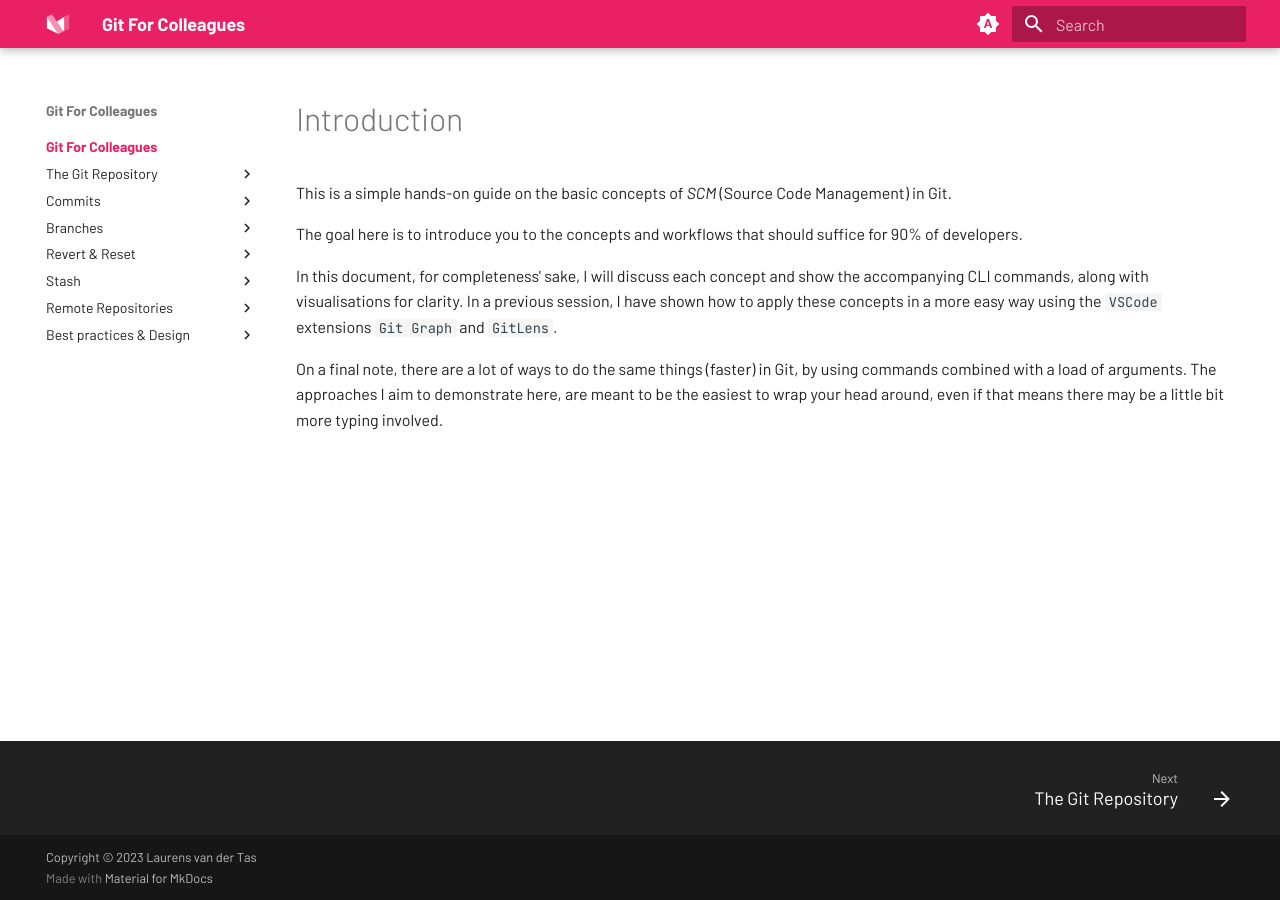
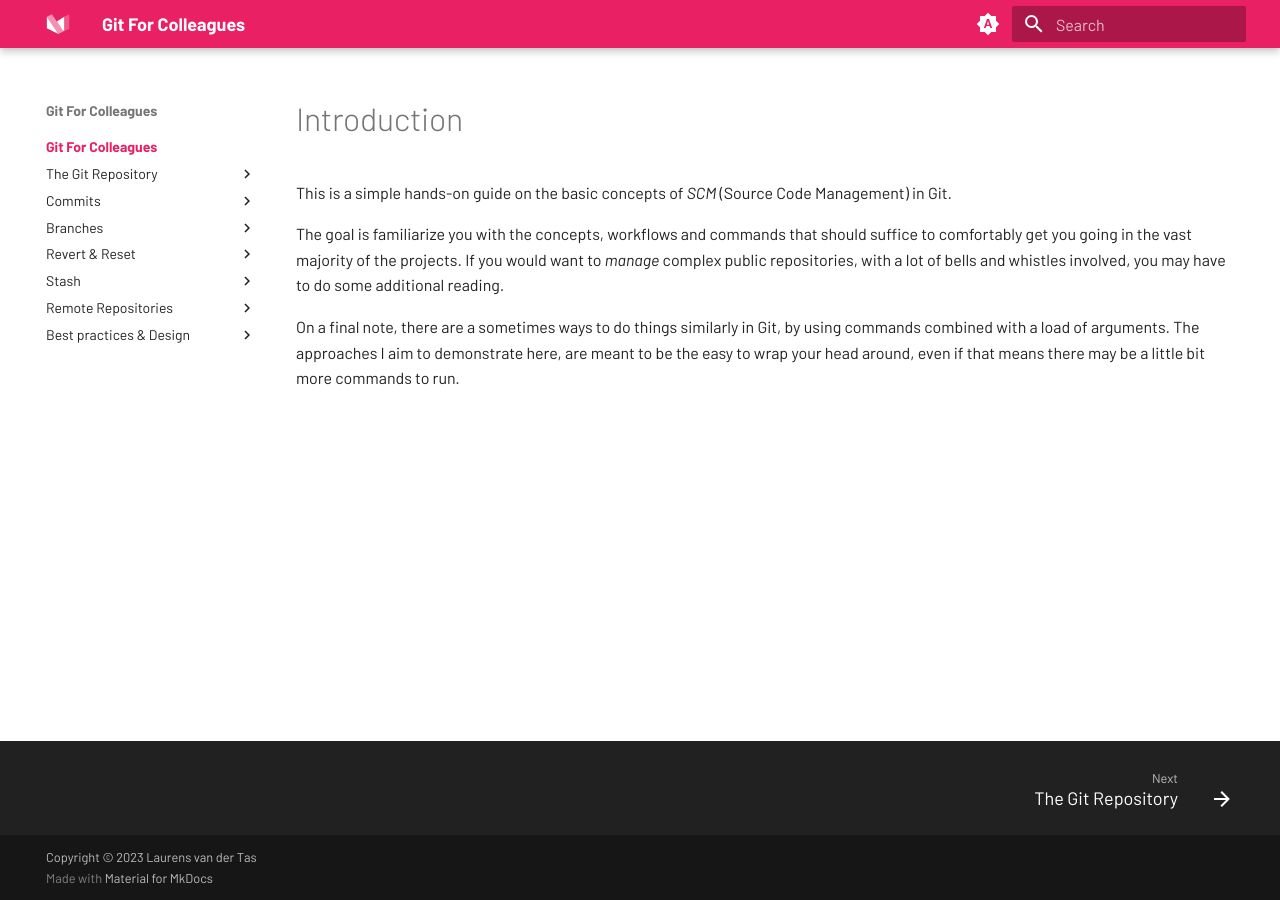
Before and after one commit to LPvdT/git-for-colleagues, an MkDocs documentation site: the page built from docs/index.md, in a window 1280 px wide. Built offline with MkDocs 1.6.1 and Material for MkDocs 9.7.7, drawn with Linux system fonts in a browser that asks for light colours.

Commit message:
Change: Home content

```diff
--- a/docs/index.md
+++ b/docs/index.md
@@ -2,8 +2,6 @@
 
 This is a simple hands-on guide on the basic concepts of *SCM* (Source Code Management) in Git.
 
-The goal here is to introduce you to the concepts and workflows that should suffice for 90% of developers.
+The goal is familiarize you with the concepts, workflows and commands that should suffice to comfortably get you going in the vast majority of the projects. If you would want to *manage* complex public repositories, with a lot of bells and whistles involved, you may have to do some additional reading.
 
-In this document, for completeness' sake, I will discuss each concept and show the accompanying CLI commands, along with visualisations for clarity. In a previous session, I have shown how to apply these concepts in a more easy way using the `VSCode` extensions `Git Graph` and `GitLens`.
-
-On a final note, there are a lot of ways to do the same things (faster) in Git, by using commands combined with a load of arguments. The approaches I aim to demonstrate here, are meant to be the easiest to wrap your head around, even if that means there may be a little bit more typing involved.
+On a final note, there are a sometimes ways to do things similarly in Git, by using commands combined with a load of arguments. The approaches I aim to demonstrate here, are meant to be the easy to wrap your head around, even if that means there may be a little bit more commands to run.
```
